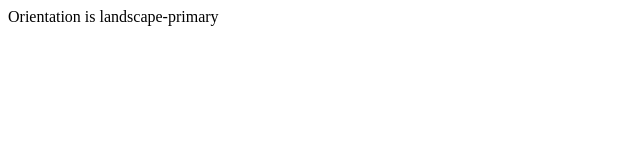
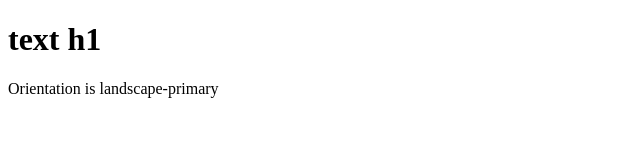
Before and after one commit to SUper2021XXX/dly-brata, a website: page i4.html in a window 1280 px wide. Shown: the whole page, without its empty margins (0-640 px from the left). Drawn offline with Linux system fonts and the light colour scheme.

Commit message:
Update i4.html

```diff
--- a/i4.html
+++ b/i4.html
@@ -8,6 +8,10 @@
     <title>Document</title>
 </head>
 <body>
+
+    <div>
+        <h1>text h1</h1>
+    </div>
     <script>
 
 
```
